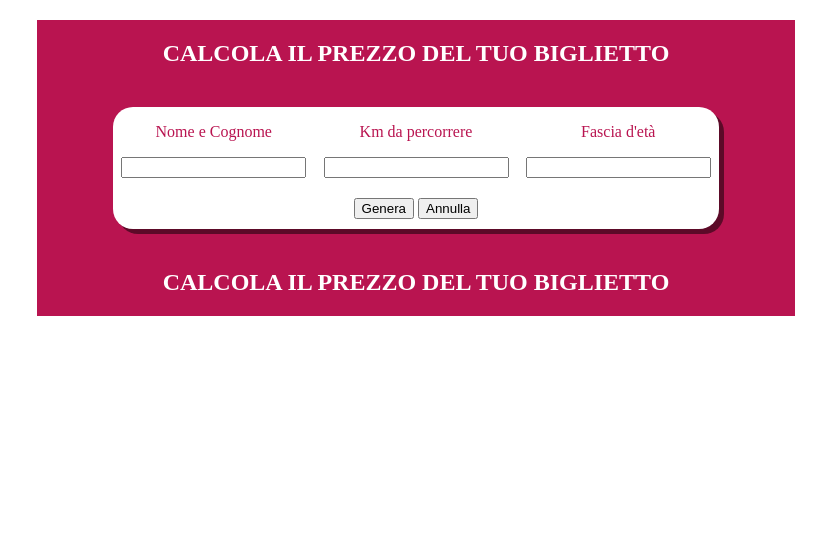
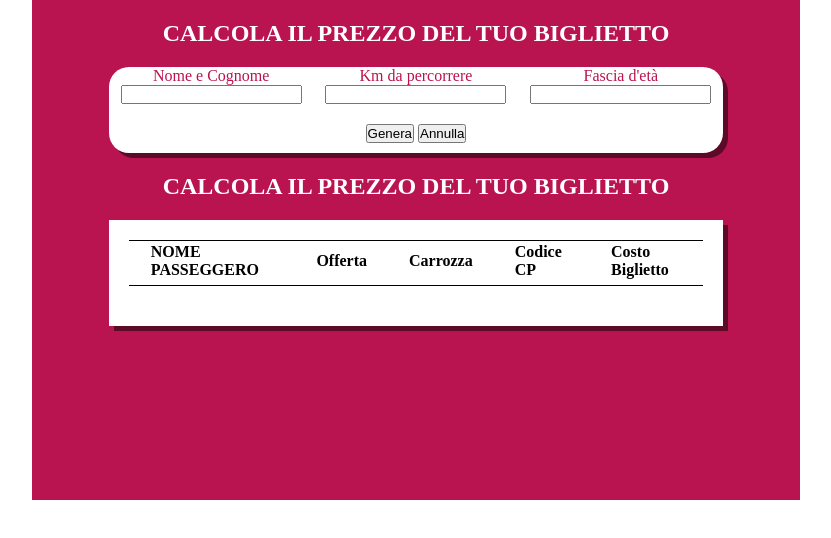
Before and after one commit to PittiglioFrancesco/js-biglietto-treno-form, a plain HTML site: page index.html in a window 1280 px wide. Shown: the whole page, without its empty margins (224-1055 px from the left). Drawn offline with Linux system fonts and the light colour scheme.

Commit message:
add: blocco inferiore e aggiunta id

```diff
--- a/css/style.css
+++ b/css/style.css
@@ -1,4 +1,11 @@
+*{
+    margin: 0;
+    padding: 0;
+    box-sizing: border-box;
+}
+
 .container{
+    height: 500px;
     margin: 0 20%;
     background-color: #B91450;
 }
@@ -39,6 +46,29 @@ p{
     margin-bottom: 10px;
 }
 
+/* blocco inferiore */
+
+.blocco-inf{
+    background-color: #fff;
+    margin: 0 10%;
+    box-shadow: 5px 5px rgba(0, 0, 0, 0.5);
+}
+
+table{
+    margin: 20px;
+    border-top: 1px solid black;
+    border-bottom: 1px solid black;
+}
+
+td, th{
+    padding: 0 20px;
+    text-align: left;
+}
+
+#bold{
+    font-weight: bold;
+}
+
 /* colori */
 
 .white{
--- a/index.html
+++ b/index.html
@@ -18,14 +18,17 @@
         <div class="blocco-sup">
 
             <div class="row">
+
                 <div class="col">
                     <p class="purple">Nome e Cognome</p>
-                    <input type="text">
+                    <input type="text" id="nome">
                 </div>
+
                 <div class="col">
                     <p class="purple">Km da percorrere</p>
-                    <input type="text">
+                    <input type="text" id="km">
                 </div>
+
                 <div class="col">
                     <p class="purple">Fascia d'età</p>
                     <form action="">
@@ -36,24 +39,59 @@
                             <option value="Over 65"></option>
                         </datalist>
                     </form>
+                </div>
 
-
-                </div>
             </div>
 
             <div class="row">
+
                 <div class="btn-container">
                     <form action="">
-                        <button>Genera</button>
-                        <button>Annulla</button>
+                        <button id="genera">Genera</button>
+                        <button id="annulla">Annulla</button>
                     </form>
                 </div>
+
             </div>
 
         </div>
 
         <h2 class="h2-n1 white">calcola il prezzo del tuo biglietto</h2>
 
+        <div class="blocco-inf">
+
+            <div class="row">
+                <div class="col">
+
+                    <table>
+                        <tr>
+                            <th>NOME PASSEGGERO</th>
+                            <th>Offerta</th>
+                            <th>Carrozza</th>
+                            <th>Codice CP</th>
+                            <th>Costo Biglietto</th>
+                        </tr>
+
+                        <tr>
+                            <td id="bold"></td>
+                            <td></td>
+                            <td></td>
+                            <td></td>
+                            <td></td>
+                        </tr>
+
+                        <tr>
+                            <td></td>
+                            <td id="type-fine"></td>
+                            <td id="carrozza"></td>
+                            <td id="codice"></td>
+                            <td id="prezzo-fine"></td>
+                        </tr>
+                    </table>
+                </div>
+            </div>
+
+        </div>
 
     </div>
 
```
